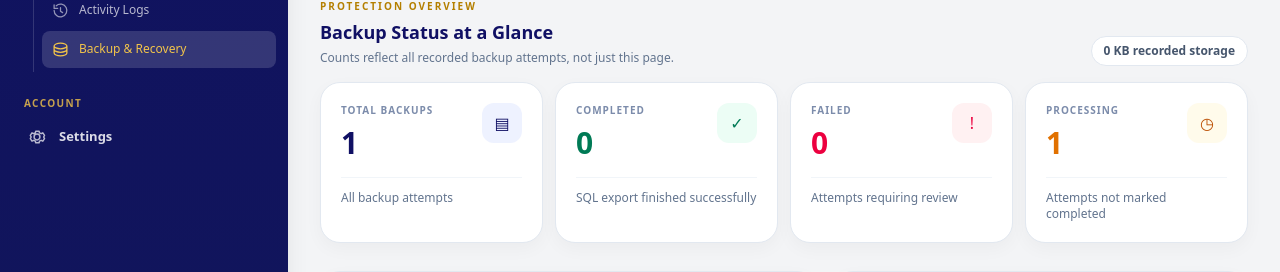
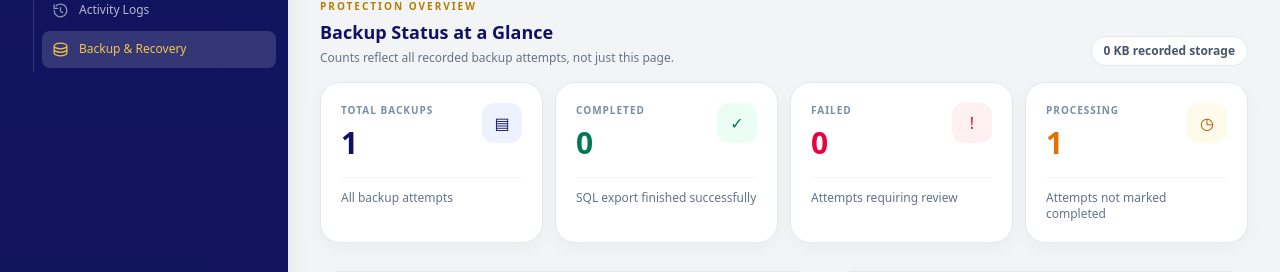
Before and after one commit to fmorante00/dysign, a Laravel app: page /backup in a window 1280 px wide. Shown: the part 532-804 px from the top of the page. Run offline with Laravel 12, Linux system fonts and the light colour scheme; a user stored in the database is signed in; data comes from the database, SQL or seed files in the repository; tables that the repository leaves empty hold one stand-in row (values such as "Sample post"); data that the repository does not hold is empty; style sheets or scripts are compiled from the project's sources; some libraries are stand-ins or nearby versions.

Commit message:
Remove redundant Account and Settings sidebar navigation

```diff
--- a/resources/views/components/sidebar.blade.php
+++ b/resources/views/components/sidebar.blade.php
@@ -136,8 +136,6 @@
 
     // Account Settings is an existing authenticated route from the teammate update.
     if (\Illuminate\Support\Facades\Route::has('settings.index')) {
-        $sidebarNavigation[] = ['kind' => 'heading', 'label' => 'Account'];
-        $sidebarNavigation[] = ['kind' => 'link', 'label' => 'Settings', 'route' => 'settings.index', 'active' => ['settings.*'], 'icon' => 'settings'];
     }
 
     $sidebarHasPermission = static fn(array $item): bool => !isset($item['permission'])
```
